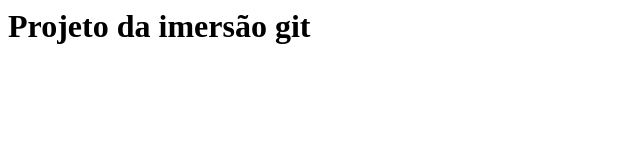
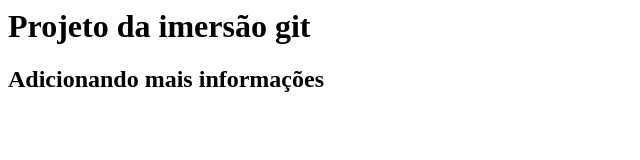
Before and after one commit to Vinimiron/imersaogit, a plain HTML site: page index.html in a window 1280 px wide. Shown: the whole page, without its empty margins (0-640 px from the left). Drawn offline with Linux system fonts and the light colour scheme.

Commit message:
Adicionando mais informações ao projeto

```diff
--- a/index.html
+++ b/index.html
@@ -1 +1,3 @@
 <h1>Projeto da imersão git</h1>
+
+<h2> Adicionando mais informações </h2>
```
